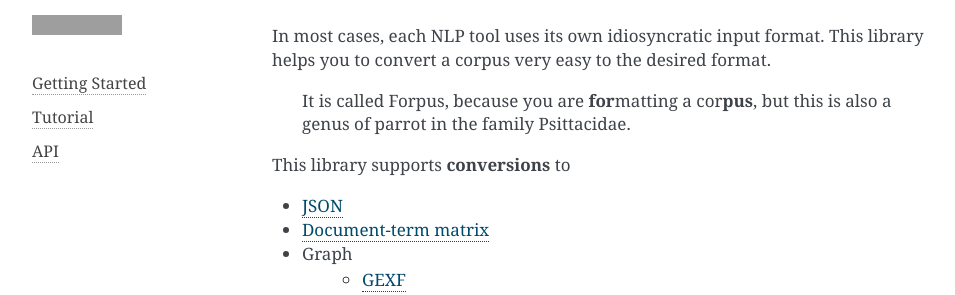
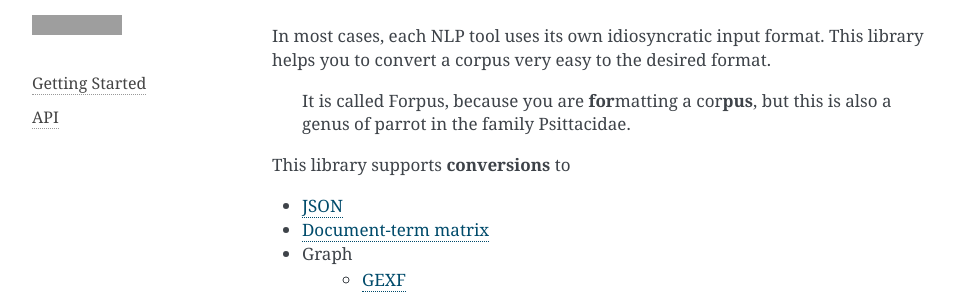
Before and after one commit to severinsimmler/forpus, a Sphinx documentation site: the page built from docs/source/index.rst, in a window 1280 px wide, cut to the strip 191-486 px from the top of the page. Shown: the whole strip, without its empty margins (148-1103 px from the left). Built offline with Sphinx 7.4.7, drawn with Linux system fonts in a browser that asks for light colours; grey boxes are pictures that could not be loaded.

Commit message:
New sphinx stuff

```diff
--- a/docs/source/_templates/side.html
+++ b/docs/source/_templates/side.html
@@ -6,8 +6,5 @@
 <a href="gettingstarted.html">Getting Started</a></h4>
 </p>
 <p style="font-size: 16px;">
-<a href="tutorial.html">Tutorial</a>
+<a href="gen/forpus.html">API</a>
 </p>
-<p style="font-size: 16px;">
-<a href="api.html">API</a>
-</p>
--- a/docs/source/gen/forpus.rst
+++ b/docs/source/gen/forpus.rst
@@ -1,4 +1,5 @@
 API and Documentation
+~~~~~~~~~~~~~~~~~~~~~
 
 .. automodule:: forpus.forpus
     :members:
```
